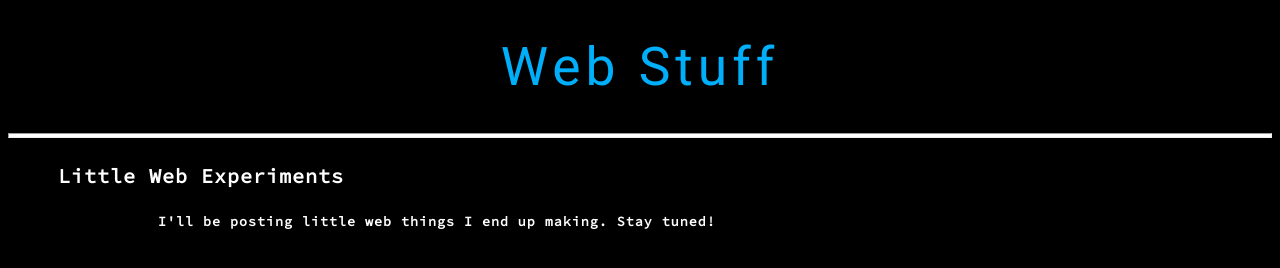
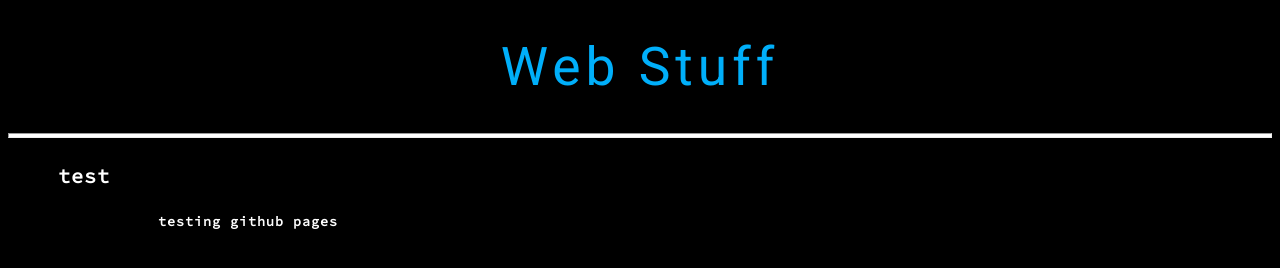
Before and after one commit to fireflewdev/main, a plain HTML site: page index.html in a window 1280 px wide. Drawn offline with Linux system fonts and the light colour scheme.

Commit message:
Update index.html

```diff
--- a/index.html
+++ b/index.html
@@ -7,9 +7,9 @@
     <body>
         <h1>Web Stuff</h1>
         <hr>
-        <h2><b>Little Web Experiments<b><h2>
+        <h2><b>test<b><h2>
 	   <p>
-        I'll be posting little web things I end up making. Stay tuned!
+        testing github pages
 	   </p>
     </body>
 </html>
```
